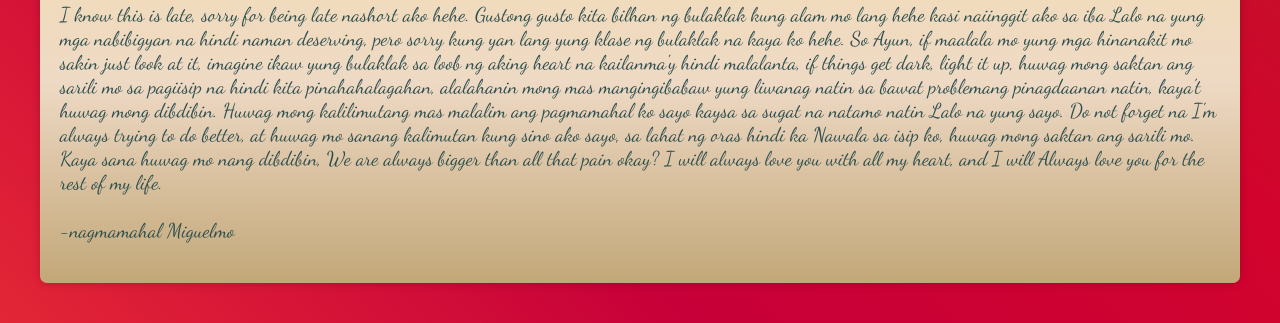
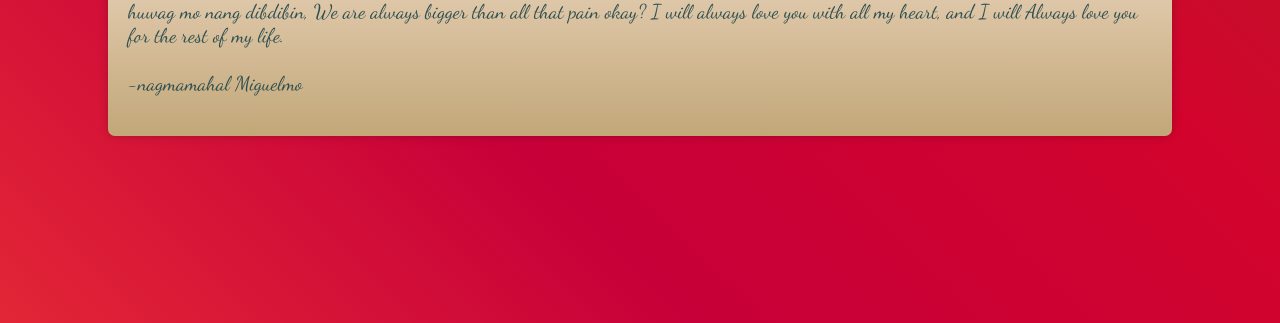
Before and after one commit to Enrico-Garcia-D/VVV, a plain HTML site: page index.html in a window 1280 px wide. Shown: the part 477-800 px from the top of the page. Drawn offline with Linux system fonts and the light colour scheme.

Commit message:
Add files via upload

```diff
--- a/styles.css
+++ b/styles.css
@@ -12,10 +12,9 @@ body {
 }
 
 .box{
-    max-width: fit-content;
+    max-width: 80%;
     background: linear-gradient(180deg, #F5DEB3, #EED9C4, #C2A778);
-    margin: 40px;
-    margin-top: auto;
+    margin: 20px auto;
     padding: 20px;
     border-radius: 7px;
     justify-content: center;
```
